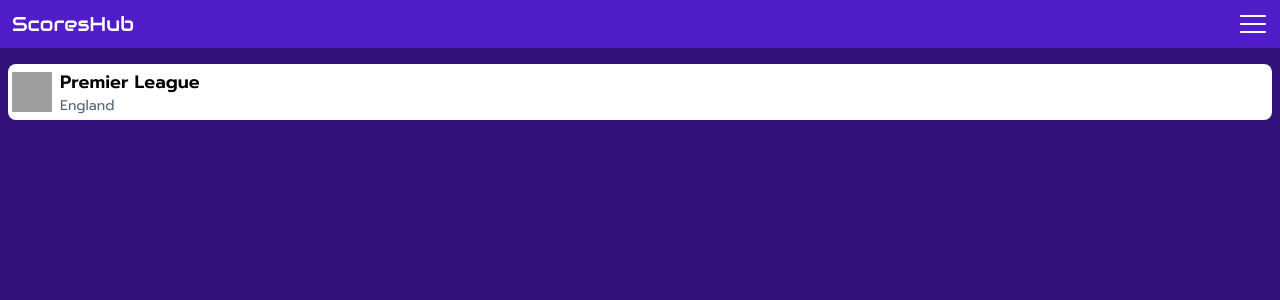
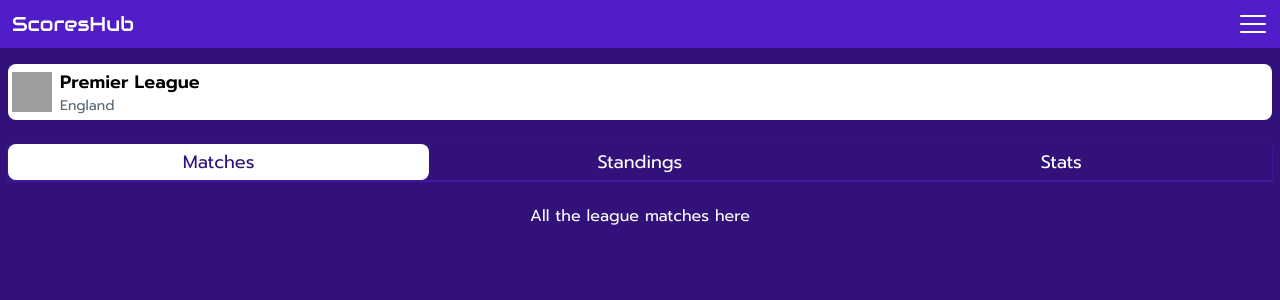
Before and after one commit to iamanandabastakoti/scoreshub, a React (Vite) app: page /league/152 in a window 1280 px wide. Shown: the top 300 px of the page. Built offline with nearby package versions, Linux system fonts and the light colour scheme; grey boxes are pictures that could not be loaded; a web font is replaced by a local one.

Commit message:
SingleLeague statsBox tab designed

```diff
--- a/index.html
+++ b/index.html
@@ -3,7 +3,7 @@
 
 <head>
   <meta charset="UTF-8" />
-  <link rel="shortcut icon" href="/public/scoreshub.jpg" type="image/jpg">
+  <link rel="shortcut icon" href="/scoreshub.jpg" type="image/jpg">
   <meta name="viewport" content="width=device-width, initial-scale=1.0" />
   <title>ScoresHub</title>
 </head>
--- a/src/components/Navbar.jsx
+++ b/src/components/Navbar.jsx
@@ -4,7 +4,7 @@ import { Link } from 'react-router-dom';
 
 const Navbar = ({ toggleSidebar, setSidebar }) => {
     return (
-        <div className='fixed z-50 w-full flex items-center min-h-12 bg-navbarBg text-primaryBg overflow-hidden'>
+        <div className='fixed z-[1000] w-full flex items-center min-h-12 bg-navbarBg text-primaryBg overflow-hidden'>
             <div className='w-full flex justify-between items-center px-3 text-xl font-Audiowide'>
                 <Link to='/' onClick={() => setSidebar(false)}>ScoresHub</Link>
                 <span className='text-3xl' onClick={toggleSidebar}>
--- a/src/components/Sidebar.jsx
+++ b/src/components/Sidebar.jsx
@@ -40,7 +40,7 @@ const Sidebar = ({ sidebar, setSidebar }) => {
         },
     ]
     return (
-        <div className={`z-40 bg-primaryBg text-brandColor h-full top-0 pt-12 px-2 flex flex-col w-full overflow-hidden absolute duration-1000 ${sidebar ? `left-0` : `left-[-100%]`}`}>
+        <div className={`z-[500] bg-primaryBg text-brandColor h-full top-0 pt-12 px-2 flex flex-col w-full overflow-hidden absolute duration-1000 ${sidebar ? `left-0` : `left-[-100%]`}`}>
             <div className='flex flex-col gap-3 p-2 font-Prompt'>
                 <h3 className='text-2xl font-semibold border-b-2 border-brandColor w-fit px-2'>Top Leagues</h3>
                 {
--- a/src/pages/SingleLeague.jsx
+++ b/src/pages/SingleLeague.jsx
@@ -47,9 +47,10 @@ const SingleLeague = () => {
         },
     ]
     const singleLeagueData = topLeaguesList.filter(league => league.leagueId === leagueID);
+    const [statsBox, setStatsBox] = useState(1);
     // console.log(singleLeagueData)
     return (
-        <div className='flex flex-col'>
+        <div className='flex flex-col gap-6'>
             {
                 singleLeagueData.map(({ index, leagueLogo, leagueName, leagueCountry }) => {
                     return (
@@ -63,6 +64,32 @@ const SingleLeague = () => {
                     )
                 })
             }
+            <div className='min-h-80 w-full flex flex-col gap-2'>
+                <ul className='flex items-center w-full shadow-sm shadow-navbarBg relative'>
+                    <div className={`absolute z-30 bg-primaryBg w-1/3 h-full duration-500 rounded-lg ${statsBox === 1 ? `left-0` : statsBox === 2 ? `left-1/3` : statsBox === 3 ? `left-2/3` : ``}`}>
+                    </div>
+                    <li className={`relative z-40 text-lg p-1 px-2 w-1/3 flex justify-center duration-500 ${statsBox === 1 ? `text-brandColor` : `text-primaryBg`}`} onClick={() => setStatsBox(1)}>Matches</li>
+                    <li className={`relative z-40 text-lg p-1 px-2 w-1/3 flex justify-center duration-500 ${statsBox === 2 ? `text-brandColor` : `text-primaryBg`}`} onClick={() => setStatsBox(2)}>Standings</li>
+                    <li className={`relative z-40 text-lg p-1 px-2 w-1/3 flex justify-center duration-500 ${statsBox === 3 ? `text-brandColor` : `text-primaryBg`}`} onClick={() => setStatsBox(3)}>Stats</li>
+                </ul>
+                <div className='flex justify-center pt-4'>
+                    {
+                        statsBox === 1 ?
+                            <div>All the league matches here</div>
+                            : null
+                    }
+                    {
+                        statsBox === 2 ?
+                            <div>All the league standings here</div>
+                            : null
+                    }
+                    {
+                        statsBox === 3 ?
+                            <div>All the league stats here</div>
+                            : null
+                    }
+                </div>
+            </div>
         </div>
     )
 }
```
